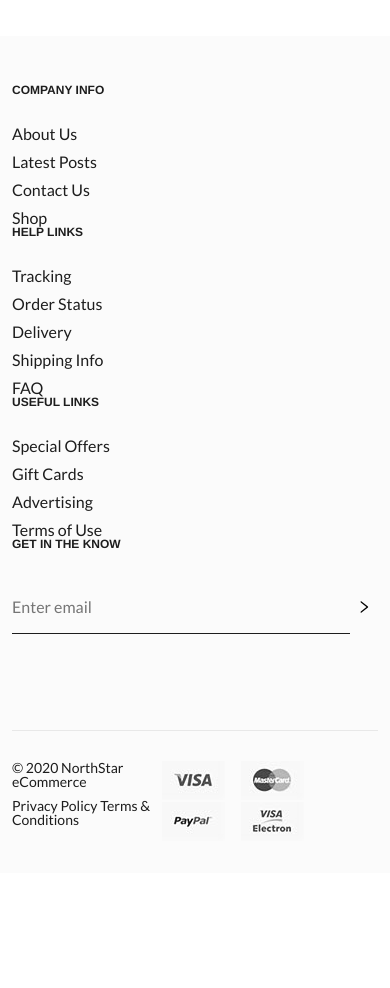
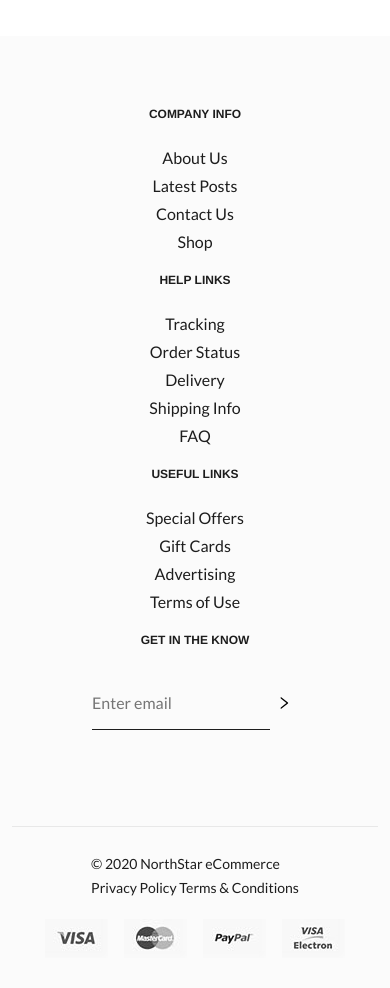
Before and after one commit to alievh/Northstar.Nextjs, a Next.js app: page /cart in a window 390 px wide. Shown: the part 860-1848 px from the top of the page. Before the commit the page ends 1733 px from the top, so only its background shows below. Built offline with nearby package versions, Linux system fonts and the light colour scheme.

Commit message:
feat: Refactor HomePage Responsive

```diff
--- a/components/Footer.tsx
+++ b/components/Footer.tsx
@@ -12,7 +12,7 @@ const Footer: FC<FooterProps> = ({}) => {
     <footer id="footer">
       <div className="container">
         <div className="row">
-          <div className="col-lg-3">
+          <div className="col-lg-3 col-md-6">
             <h4 className={arimo.className}>Company Info</h4>
             <ul className="footer__lists">
               <li>
@@ -29,7 +29,7 @@ const Footer: FC<FooterProps> = ({}) => {
               </li>
             </ul>
           </div>
-          <div className="col-lg-3">
+          <div className="col-lg-3 col-md-6">
             <h4 className={arimo.className}>Help Links</h4>
             <ul className="footer__lists">
               <li>
@@ -49,7 +49,7 @@ const Footer: FC<FooterProps> = ({}) => {
               </li>
             </ul>
           </div>
-          <div className="col-lg-3">
+          <div className="col-lg-3 col-md-6">
             <h4 className={arimo.className}>Useful Links</h4>
             <ul className="footer__lists">
               <li>
@@ -66,7 +66,7 @@ const Footer: FC<FooterProps> = ({}) => {
               </li>
             </ul>
           </div>
-          <div className="col-lg-3">
+          <div className="col-lg-3 col-md-6">
             <h4 className={arimo.className}>Get In The Know</h4>
             <form>
               <input placeholder="Enter email" />
--- a/components/Product.tsx
+++ b/components/Product.tsx
@@ -12,13 +12,14 @@ interface ProductProps {
 
 const Product: FC<ProductProps> = ({ image, name, price }) => {
   return (
-    <div className="col-lg-3 product-container">
+    <div className="col-xl-3 col-lg-4 col-md-6 product-container">
       <a href="#">
         <Image
           src={require(`../assets/images/${image}`)}
           alt="Product picture"
           quality={100}
           sizes="300px"
+          style={{width: "100%", objectFit: "cover"}}
         />
       </a>
       <a href="#">
--- a/styles/css/main.css
+++ b/styles/css/main.css
@@ -174,8 +174,28 @@ nav {
   text-transform: uppercase;
 }
 
+@media screen and (max-width: 992px) {
+  #footer h4 {
+    margin-top: 24px;
+  }
+}
+
+@media screen and (max-width: 768px) {
+  #footer h4 {
+    text-align: center;
+  }
+}
+
 #footer .footer__lists {
   margin-top: 30px;
+}
+
+@media screen and (max-width: 768px) {
+  #footer .footer__lists {
+    display: flex;
+    flex-direction: column;
+    align-items: center;
+  }
 }
 
 #footer .footer__lists li {
@@ -198,6 +218,12 @@ nav {
   align-items: unset;
 }
 
+@media screen and (max-width: 768px) {
+  #footer form {
+    justify-content: center;
+  }
+}
+
 #footer form input {
   font-size: 16px;
   background-color: transparent;
@@ -205,6 +231,12 @@ nav {
   padding: 17px 0;
   border-bottom: 1px solid #1D1D1D;
   flex: 1;
+}
+
+@media screen and (max-width: 768px) {
+  #footer form input {
+    flex: 0;
+  }
 }
 
 #footer form button {
@@ -218,7 +250,16 @@ nav {
   display: flex;
   justify-content: space-between;
   align-items: unset;
+  flex-wrap: wrap;
   margin-top: 96px;
+}
+
+@media screen and (max-width: 531px) {
+  #footer .footer-privacy {
+    display: flex;
+    flex-direction: column;
+    align-items: center;
+  }
 }
 
 #footer .footer-privacy__policy p {
@@ -238,6 +279,12 @@ nav {
 
 #footer .footer-privacy__payment-methods img:last-child {
   margin: 0;
+}
+
+@media screen and (max-width: 531px) {
+  #footer .footer-privacy__payment-methods {
+    margin-top: 24px;
+  }
 }
 
 .product-container {
@@ -267,8 +314,26 @@ nav {
   background-color: #000;
 }
 
+@media screen and (max-width: 992px) {
+  .buybanner-container {
+    margin-bottom: 24px;
+  }
+}
+
 .buybanner-container.p-150 {
   padding: 120px 150px;
+}
+
+@media screen and (max-width: 1400px) {
+  .buybanner-container.p-150 {
+    padding: 120px 100px;
+  }
+}
+
+@media screen and (max-width: 1200px) {
+  .buybanner-container.p-150 {
+    padding: 120px 50px;
+  }
 }
 
 .buybanner-container.p-50 {
@@ -280,6 +345,18 @@ nav {
   font-size: 32px;
   color: #fff;
   text-transform: uppercase;
+}
+
+@media screen and (max-width: 1200px) {
+  .buybanner-container h3 {
+    font-size: 28px;
+  }
+}
+
+@media screen and (max-width: 450px) {
+  .buybanner-container h3 {
+    font-size: 20px;
+  }
 }
 
 .buybanner-container p {
@@ -301,6 +378,15 @@ nav {
   display: flex;
   justify-content: unset;
   align-items: unset;
+}
+
+@media screen and (max-width: 992px) {
+  .benefit {
+    margin-bottom: 24px;
+  }
+  .benefit:last-child {
+    margin-bottom: 0;
+  }
 }
 
 .benefit__icons {
--- a/styles/scss/layouts/_footer.scss
+++ b/styles/scss/layouts/_footer.scss
@@ -5,11 +5,25 @@
   h4 {
     font-size: 12px;
     text-transform: uppercase;
+
+    @media screen and (max-width: 992px) {
+      margin-top: 24px;
+    }
+
+    @media screen and (max-width: 768px) {
+      text-align: center;
+    }
   }
 
   .footer {
     &__lists {
       margin-top: 30px;
+
+      @media screen and (max-width: 768px) {
+        display: flex;
+        flex-direction: column;
+        align-items: center;
+      }
 
       li {
         margin-bottom: 12px;
@@ -30,6 +44,10 @@
     width: 100%;
     @include flex(unset, unset);
 
+    @media screen and (max-width: 768px) {
+      justify-content: center;
+    }
+
     input {
       font-size: 16px;
       background-color: transparent;
@@ -37,6 +55,10 @@
       padding: 17px 0;
       border-bottom: 1px solid $font-black;
       flex: 1;
+
+      @media screen and (max-width: 768px) {
+        flex: 0;
+      }
     }
 
     button {
@@ -49,7 +71,14 @@
     border-top: 1px solid $footer-border;
     padding: 30px 0;
     @include flex(space-between, unset);
+    flex-wrap: wrap;
     margin-top: 96px;
+
+    @media screen and (max-width: 531px) {
+      display: flex;
+      flex-direction: column;
+      align-items: center;
+    }
 
     &__policy {
       p {
@@ -72,6 +101,10 @@
           margin: 0;
         }
       }
+
+      @media screen and (max-width: 531px) {
+        margin-top: 24px;
+      }
     }
   }
 }
```
Also changed, not shown: styles/scss/components/_benefitCard.scss (+8 -0 lines), styles/scss/components/_buyBanner.scss (+22 -0 lines), 1 other file (tests, documents, lock files or other folders).
